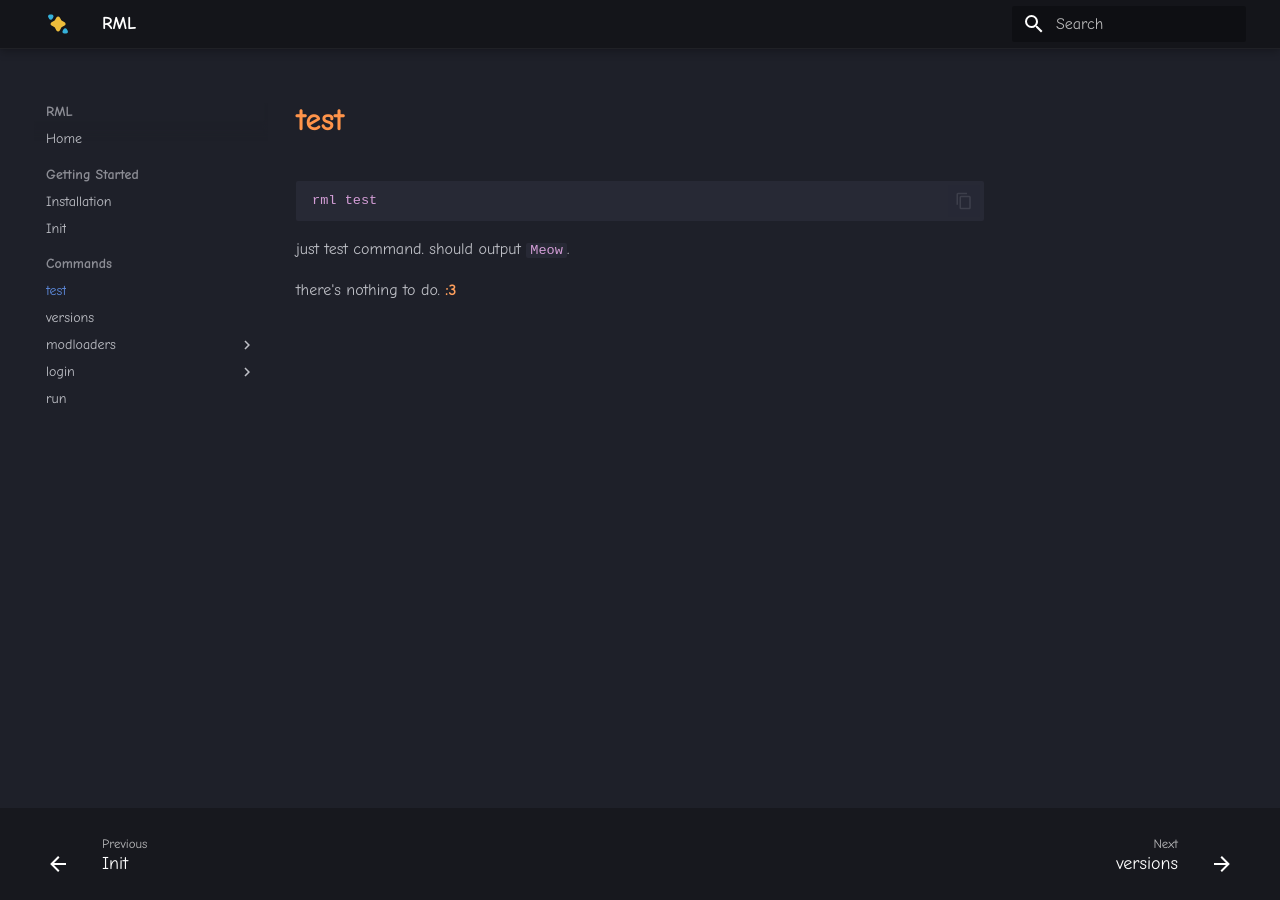
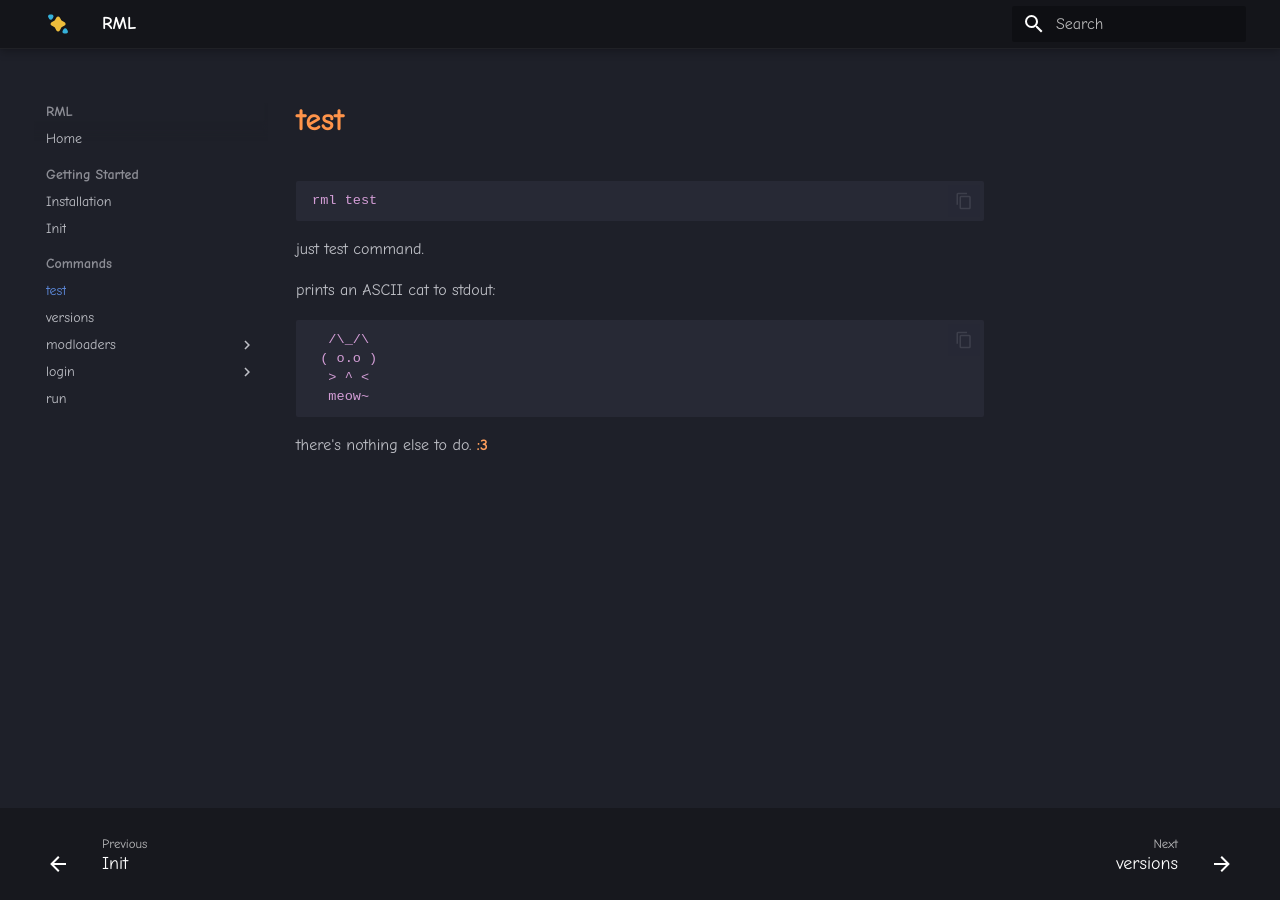
Before and after one commit to musdev13/rml, an MkDocs documentation site: the page built from docs/pages/commands/test.md, in a window 1280 px wide. Built offline with MkDocs 1.6.1 and Material for MkDocs 9.7.7, drawn with Linux system fonts in a browser that asks for light colours.

Commit message:
updated docs

````diff
--- a/docs/pages/commands/test.md
+++ b/docs/pages/commands/test.md
@@ -1,6 +1,15 @@
 ```sh
 rml test
 ```
-just test command. should output `Meow`.
+just test command.
 
-there's nothing to do. **:3**
+prints an ASCII cat to stdout:
+
+```
+  /\_/\
+ ( o.o )
+  > ^ <
+  meow~
+```
+
+there's nothing else to do. **:3**
````
Also changed, not shown: docs/components/links.md (+0 -3 lines), docs/pages/commands/run.md (+2 -0 lines), docs/pages/commands/versions.md (+1 -1 lines).
